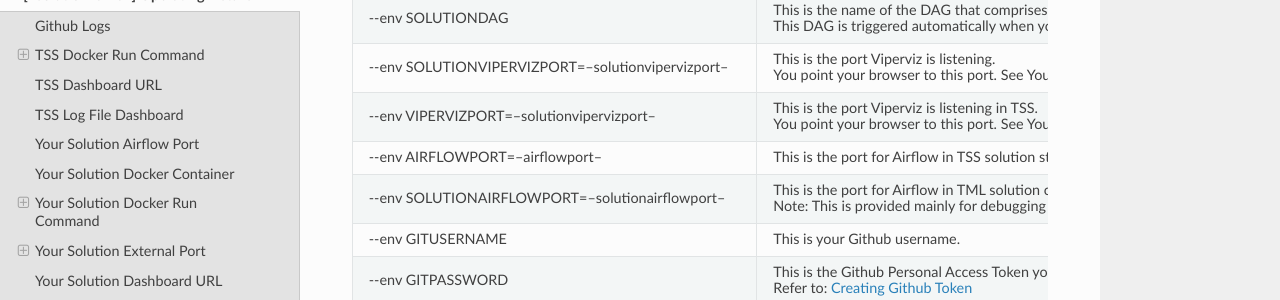
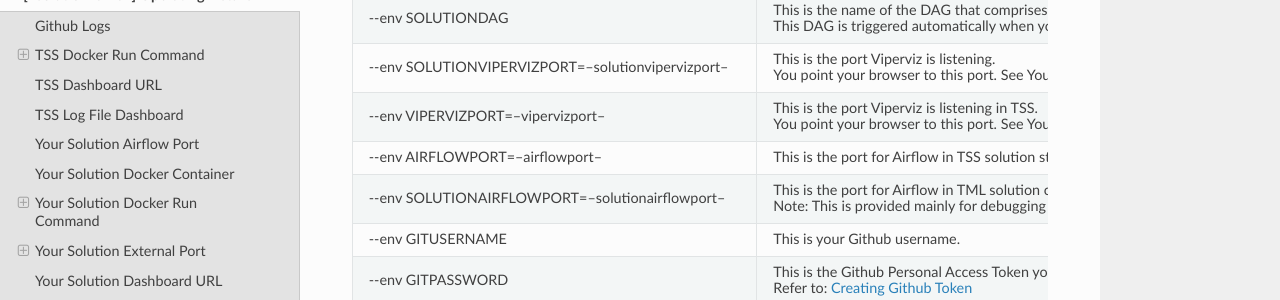
Before and after one commit to vanesalcb06/tssproject2-2b5c, a Sphinx documentation site: the page built from docs/source/operating.rst, in a window 1280 px wide and 900 px high, scrolled down 3965 px. Shown: the part 151-451 px from the top of the window. Built offline with Sphinx 7.4.7 and the Read the Docs theme 2.0.0, drawn with Linux system fonts in a browser that asks for light colours.

Commit message:
Update operating.rst

```diff
--- a/docs/source/operating.rst
+++ b/docs/source/operating.rst
@@ -195,7 +195,7 @@ Your Solution Docker Run Command: Parameter Explanation
      - This is the port Viperviz is listening.
 
        You point your browser to this port. See :ref:`Your Solution Dashboard URL`
-   * - \-\-env  VIPERVIZPORT=--solutionvipervizport--
+   * - \-\-env  VIPERVIZPORT=--vipervizport--
      - This is the port Viperviz is listening in TSS.
 
        You point your browser to this port. See :ref:`Your Solution Dashboard URL`
```
